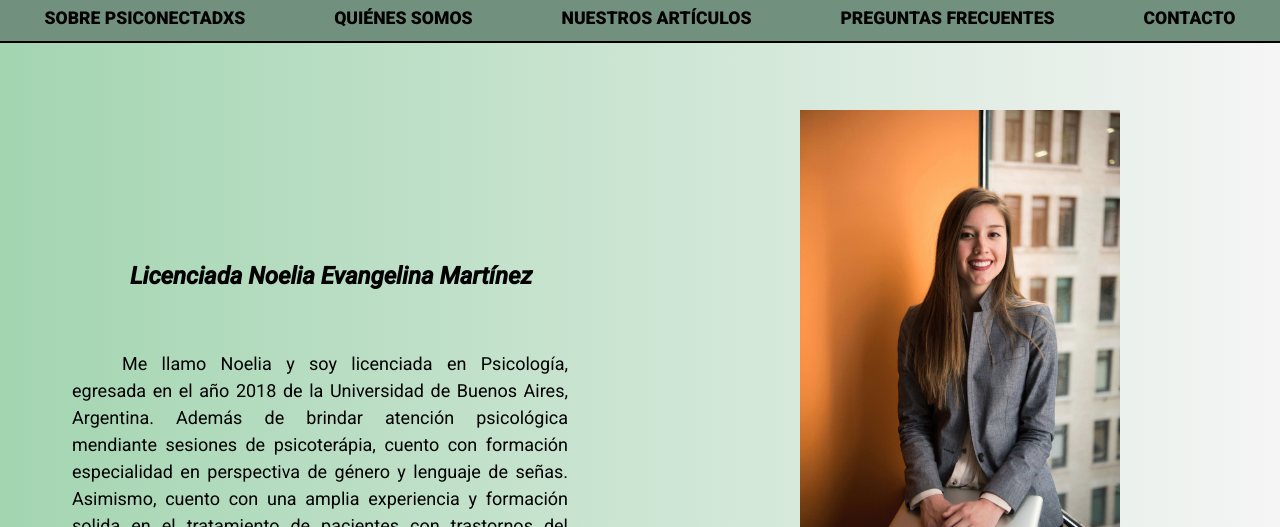
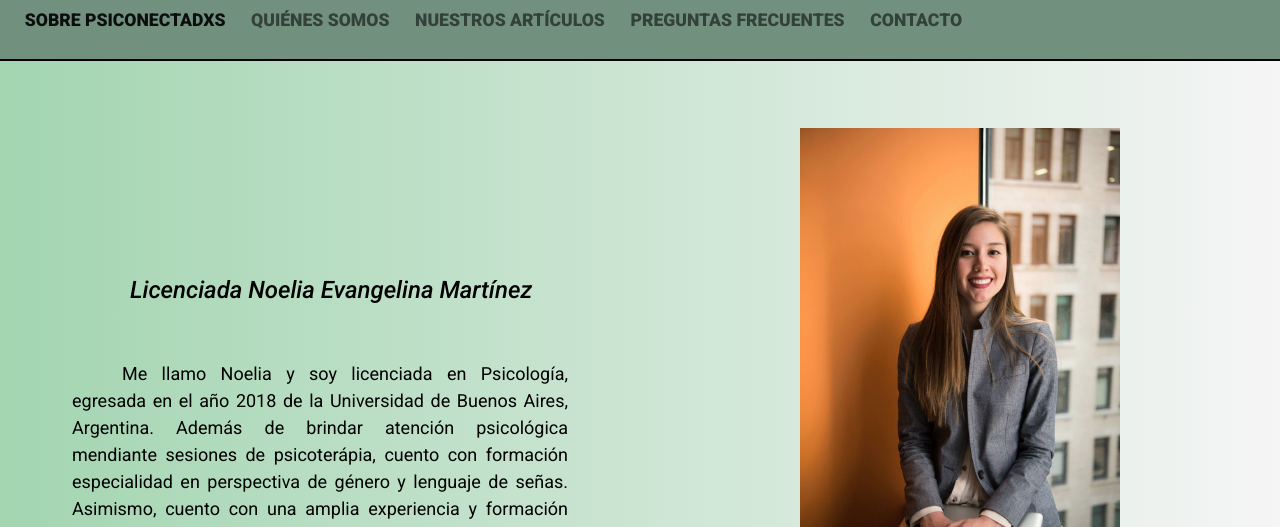
Before and after one commit to Guillo987/desafio-12, a website: page pages/quienes-somos.html in a window 1280 px wide. Shown: the part 192-719 px from the top of the page. Drawn offline with nearby package versions, Linux system fonts and the light colour scheme.

Commit message:
navBar Bts

```diff
--- a/pages/quienes-somos.html
+++ b/pages/quienes-somos.html
@@ -13,6 +13,8 @@
         content="PSICOLOGA, LICENCIADA, BIOGRAFIA, FORMACIÓN, UNIVERSIDAD, CONOCENOS, PSICONECTADXS, TERAPIA, PSICOANALISIS, PSICOTERAPIA">
     <!--Link de las animaciones-->
     <link rel="stylesheet" href="https://cdnjs.cloudflare.com/ajax/libs/animate.css/4.1.1/animate.min.css" />
+    <!--Link de Bootstrap-->
+    <link href="https://cdn.jsdelivr.net/npm/bootstrap@5.1.3/dist/css/bootstrap.min.css" rel="stylesheet" integrity="sha384-1BmE4kWBq78iYhFldvKuhfTAU6auU8tT94WrHftjDbrCEXSU1oBoqyl2QvZ6jIW3" crossorigin="anonymous">
     <!--Link de mi CSS-->
     <link rel="stylesheet" href="../css/main.css">
     <link rel="shortcut icon" href="../img/favIcon.png">
@@ -34,24 +36,31 @@
             <a href="../index.html"><img class="logoBanner" src="../img/favIcon.png" alt="logo"></a>
         </header>
 
-        <nav>
-            <ul>
-                <li>
-                    <a href="../index.html">Sobre PsiConectadxs</a>
+        <nav class="navbar navbar-expand-lg navbar-light">
+            <div class="container-fluid">
+              <button class="navbar-toggler" type="button" data-bs-toggle="collapse" data-bs-target="#navbarNav" aria-controls="navbarNav" aria-expanded="false" aria-label="Toggle navigation">
+                <span class="navbar-toggler-icon"></span>
+              </button>
+              <div class="collapse navbar-collapse" id="navbarNav">
+                <ul class="navbar-nav">
+                  <li class="nav-item">
+                    <a class="nav-link active" aria-current="page" href="../index.html">Sobre PsiConectadxs</a>
                   </li>
-                <li>
-                    <a href="quienes-somos.html">Quiénes somos</a>
+                  <li class="nav-item">
+                    <a class="nav-link" href="quienes-somos.html">Quiénes Somos</a>
                   </li>
-                <li>
-                    <a href="nuestros-articulos.html">Nuestros Artículos</a>
+                  <li class="nav-item">
+                    <a class="nav-link" href="nuestros-articulos.html">Nuestros Artículos</a>
                   </li>
-                <li>
-                    <a href="preguntas-frecuentes.html">Preguntas frecuentes</a>
+                  <li class="nav-item">
+                    <a class="nav-link" href="preguntas-frecuentes.html">Preguntas Frecuentes</a>
                   </li>
-                <li>
-                    <a href="contacto.html">Contacto</a>
+                  <li class="nav-item">
+                    <a class="nav-link" href="contacto.html">Contacto</a>
                   </li>
                 </ul>
+              </div>
+            </div>
           </nav>
 
         <main class="main1">
@@ -109,6 +118,9 @@
         </footer>
 
     </div>
+
+    <!--Link de JS-->
+    <script src="https://cdn.jsdelivr.net/npm/bootstrap@5.1.3/dist/js/bootstrap.bundle.min.js" integrity="sha384-ka7Sk0Gln4gmtz2MlQnikT1wXgYsOg+OMhuP+IlRH9sENBO0LRn5q+8nbTov4+1p" crossorigin="anonymous"></script>
 </body>
 
 </html>
```
Also changed, not shown: index.html (+25 -13 lines), pages/contacto.html (+19 -12 lines), pages/nuestros-articulos.html (+24 -12 lines), pages/preguntas-frecuentes.html (+24 -12 lines). Lines whose indentation alone changed are shown as unchanged.
